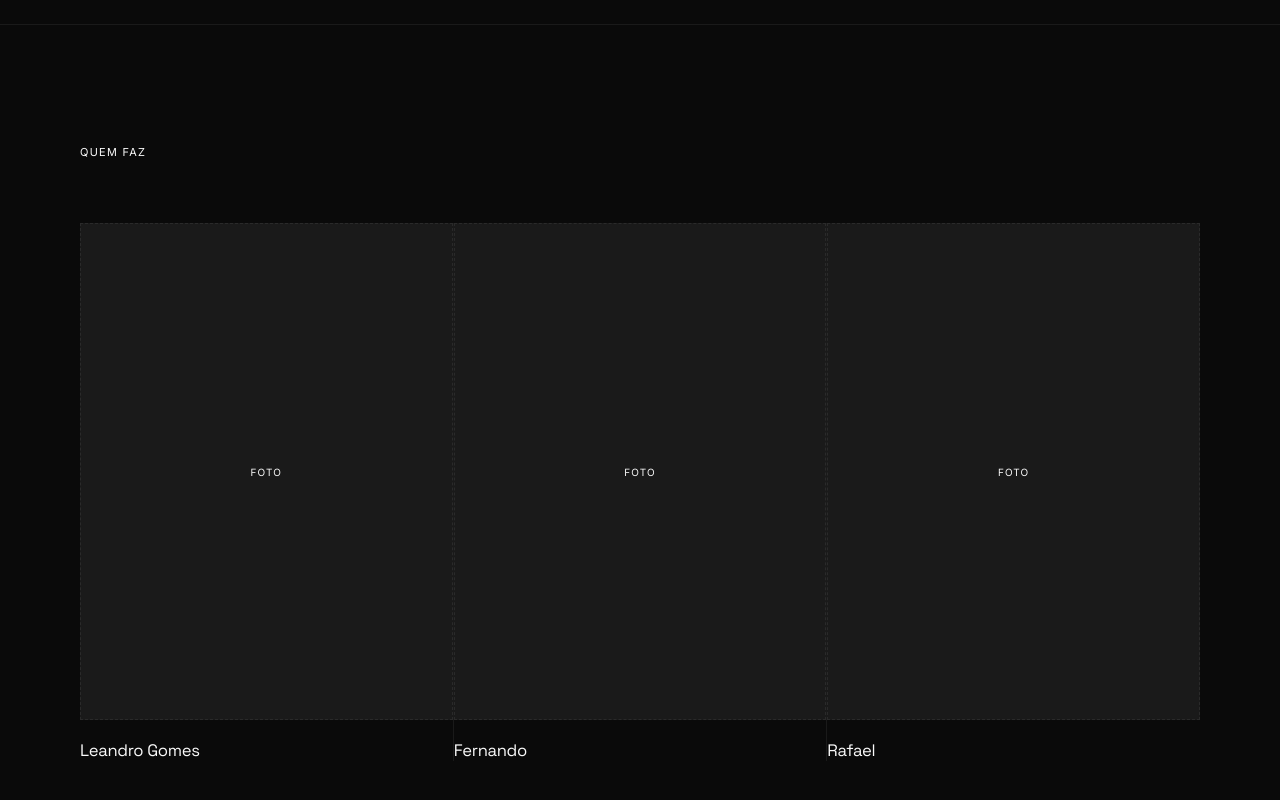
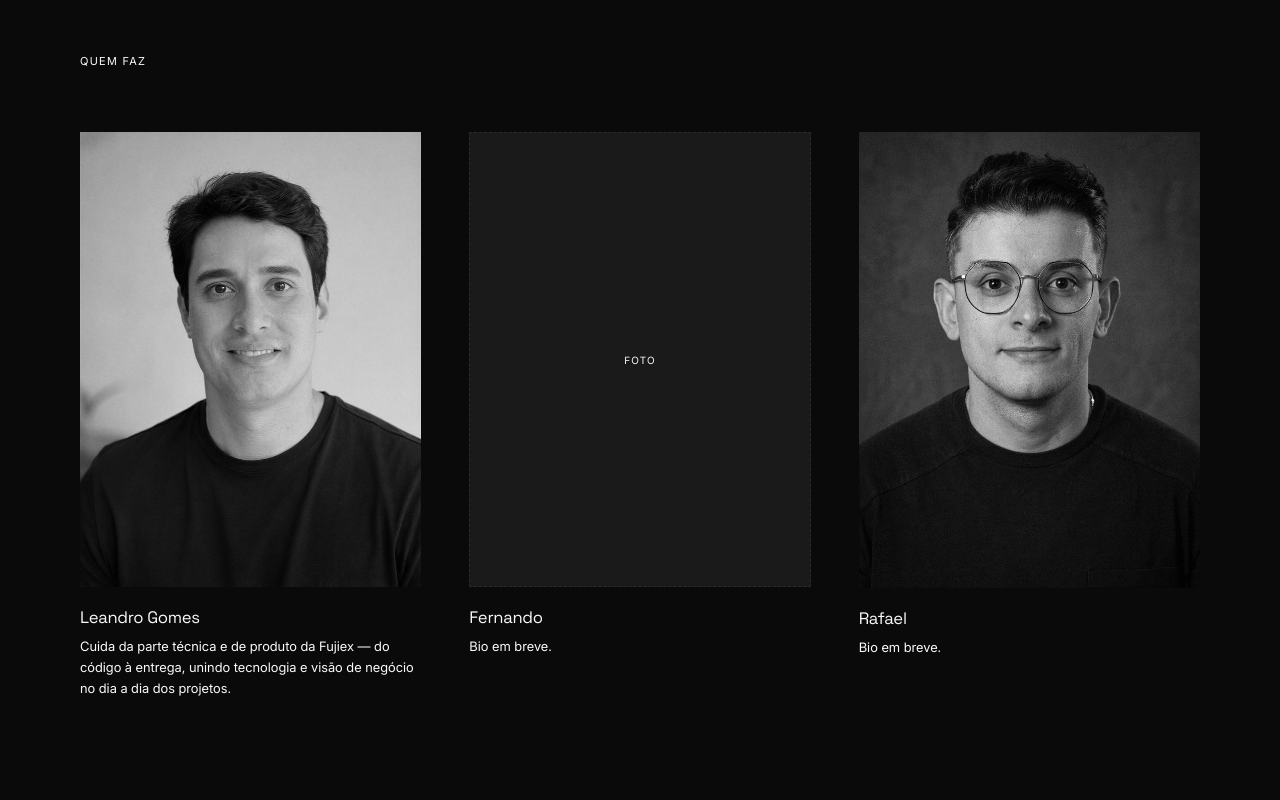
Before and after one commit to FUJIEX-TECH/fujiex-site, a website: page index.html in a window 1280 px wide. Shown: the part 3135-3935 px from the top of the page. Drawn offline with nearby package versions, Linux system fonts and the light colour scheme.

Commit message:
auto-sync: 2026-07-07 11:39

```diff
--- a/index.html
+++ b/index.html
@@ -171,10 +171,11 @@
       <div class="team-grid">
         <div class="team-card anim" data-observe>
           <div class="team-photo">
-            <div class="team-photo-placeholder"></div>
+            <img src="img/equipe/leandro.jpg" alt="Leandro Gomes">
           </div>
           <div class="team-info">
             <p class="team-name">Leandro Gomes</p>
+            <p class="team-bio">Cuida da parte técnica e de produto da Fujiex — do código à entrega, unindo tecnologia e visão de negócio no dia a dia dos projetos.</p>
           </div>
         </div>
         <div class="team-card anim d1" data-observe>
@@ -183,14 +184,16 @@
           </div>
           <div class="team-info">
             <p class="team-name">Fernando</p>
+            <p class="team-bio">Bio em breve.</p>
           </div>
         </div>
         <div class="team-card anim d2" data-observe>
           <div class="team-photo">
-            <div class="team-photo-placeholder"></div>
+            <img src="img/equipe/rafael.jpg" alt="Rafael">
           </div>
           <div class="team-info">
             <p class="team-name">Rafael</p>
+            <p class="team-bio">Bio em breve.</p>
           </div>
         </div>
       </div>
--- a/style.css
+++ b/style.css
@@ -424,7 +424,6 @@ body {
   font-size: 13px;
   line-height: 1.75;
   color: var(--white);
-  max-width: 540px;
 }
 
 /* ── CLIENTS ── */
@@ -474,8 +473,7 @@ body {
 .team-grid {
   display: grid;
   grid-template-columns: repeat(3, 1fr);
-  gap: 1px;
-  background: var(--n8);
+  gap: 48px;
 }
 
 .team-card { background: var(--black); }
@@ -529,6 +527,14 @@ body {
   font-weight: 400;
   font-size: clamp(15px, 1.3vw, 20px);
   letter-spacing: -0.02em;
+  color: var(--white);
+  margin-bottom: 8px;
+}
+
+.team-bio {
+  font-family: 'Inter', sans-serif;
+  font-size: 13px;
+  line-height: 1.6;
   color: var(--white);
 }
 
```
Also changed, not shown: img/equipe/leandro.jpg (added), img/equipe/rafael.jpg (added).
